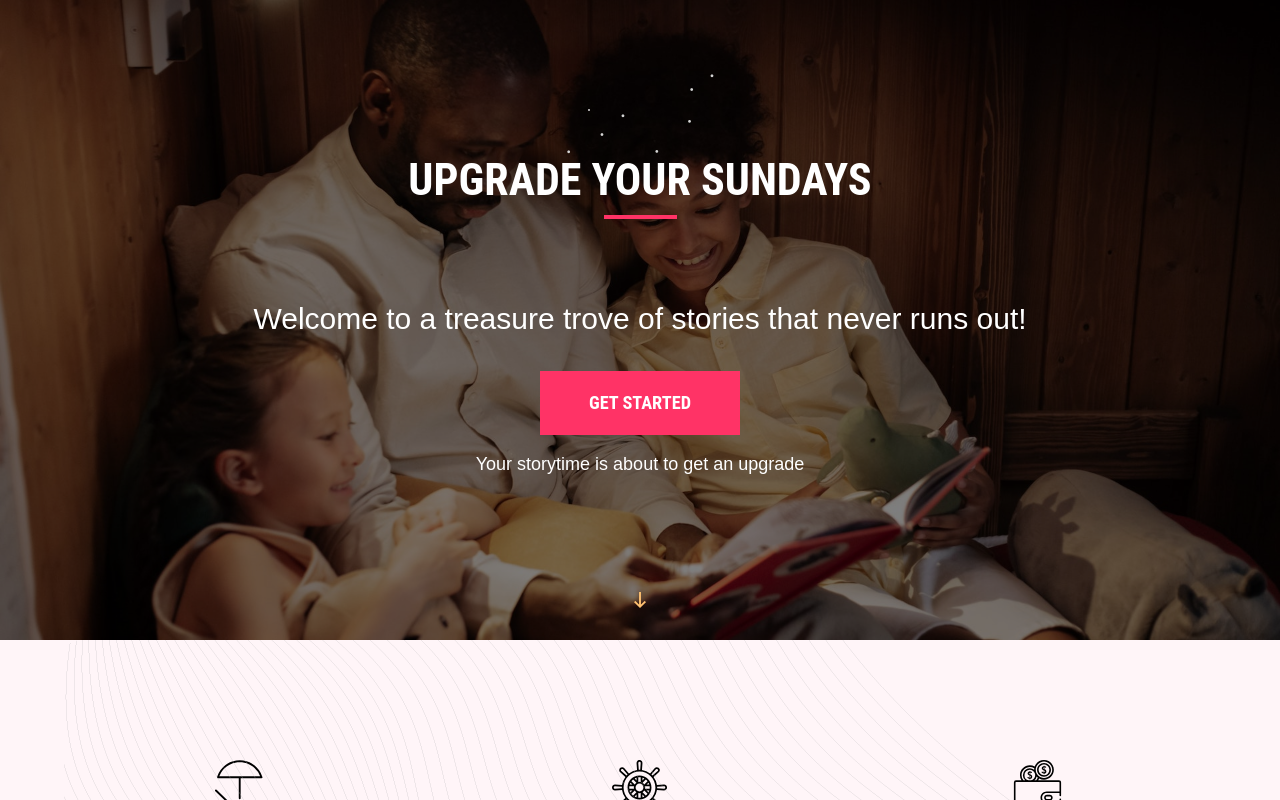
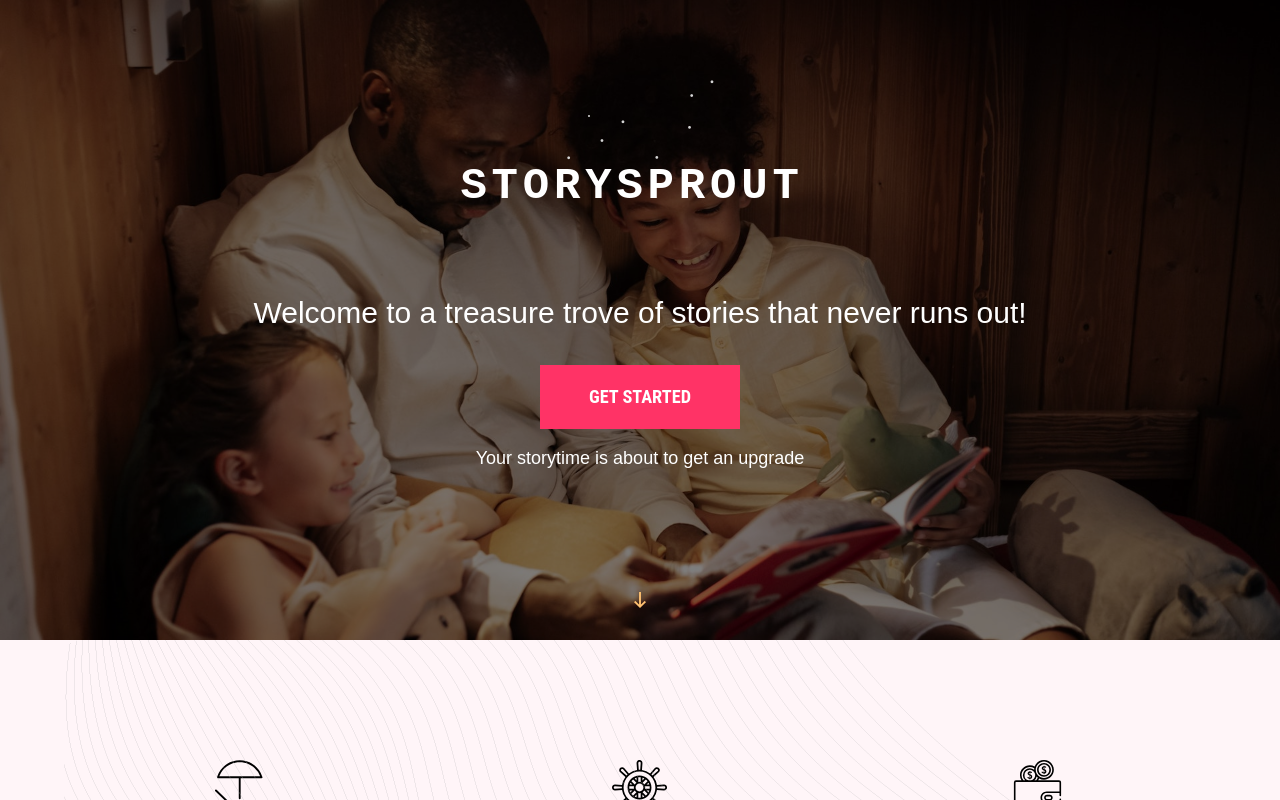
Before and after one commit to StorySprout-AI/storyteller-ui, a React (Create React App) app: page / in a window 1280 px wide. Shown: the top 800 px of the page. Built offline with nearby package versions, Linux system fonts and the light colour scheme; no server answers.

Commit message:
SAVEPOINT

```diff
--- /dev/null
+++ b/src/components/Logo.tsx
@@ -0,0 +1,25 @@
+import React from 'react'
+import Typography, { TypographyProps } from '@mui/material/Typography'
+
+export default function Logo({ sx, ...props }: TypographyProps) {
+  return (
+    <Typography
+      variant={props.variant ?? 'h6'}
+      noWrap
+      component="a"
+      href="/"
+      sx={{
+        mr: 2,
+        display: 'flex',
+        fontFamily: 'monospace',
+        fontWeight: 700,
+        letterSpacing: '.3rem',
+        color: 'inherit',
+        textDecoration: 'none',
+        ...sx
+      }}
+    >
+      StorySprout
+    </Typography>
+  )
+}
--- a/src/components/ProductHero.tsx
+++ b/src/components/ProductHero.tsx
@@ -4,6 +4,7 @@ import Typography from 'themes/onepirate/components/Typography'
 import ProductHeroLayout from 'themes/onepirate/modules/views/ProductHeroLayout'
 
 import random from 'lodash/random'
+import Logo from './Logo'
 
 const BACKGROUND_IMAGES = [
   {
@@ -48,9 +49,7 @@ export default function ProductHero() {
     >
       {/* Increase the network loading priority of the background image. */}
       <img style={{ display: 'none' }} src={backgroundImageUrl} alt="increase priority" />
-      <Typography color="inherit" align="center" variant="h2" marked="center">
-        Upgrade your Sundays
-      </Typography>
+      <Logo color="inherit" align="center" variant="h2" />
       <Typography color="inherit" align="center" variant="h5" sx={{ mb: 4, mt: { xs: 4, sm: 10 } }}>
         Welcome to a treasure trove of stories that never runs out!
       </Typography>
```
